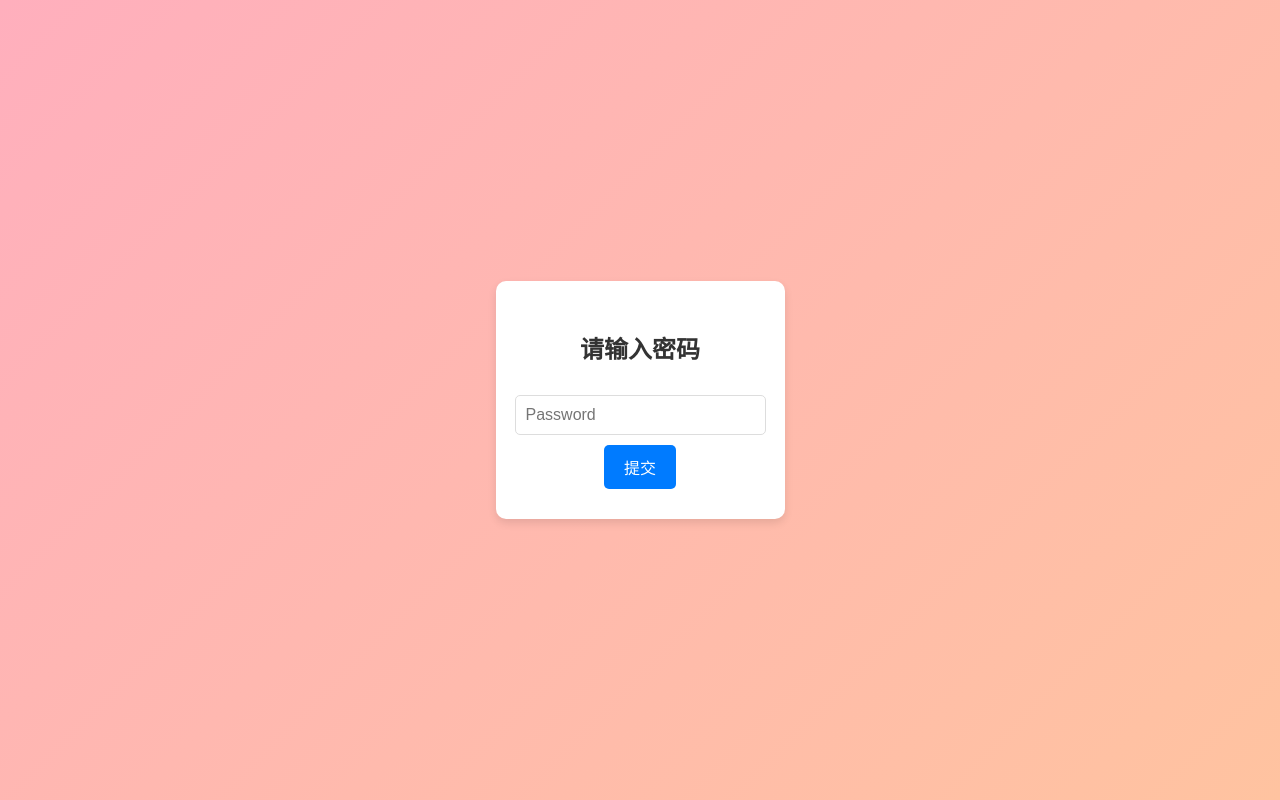
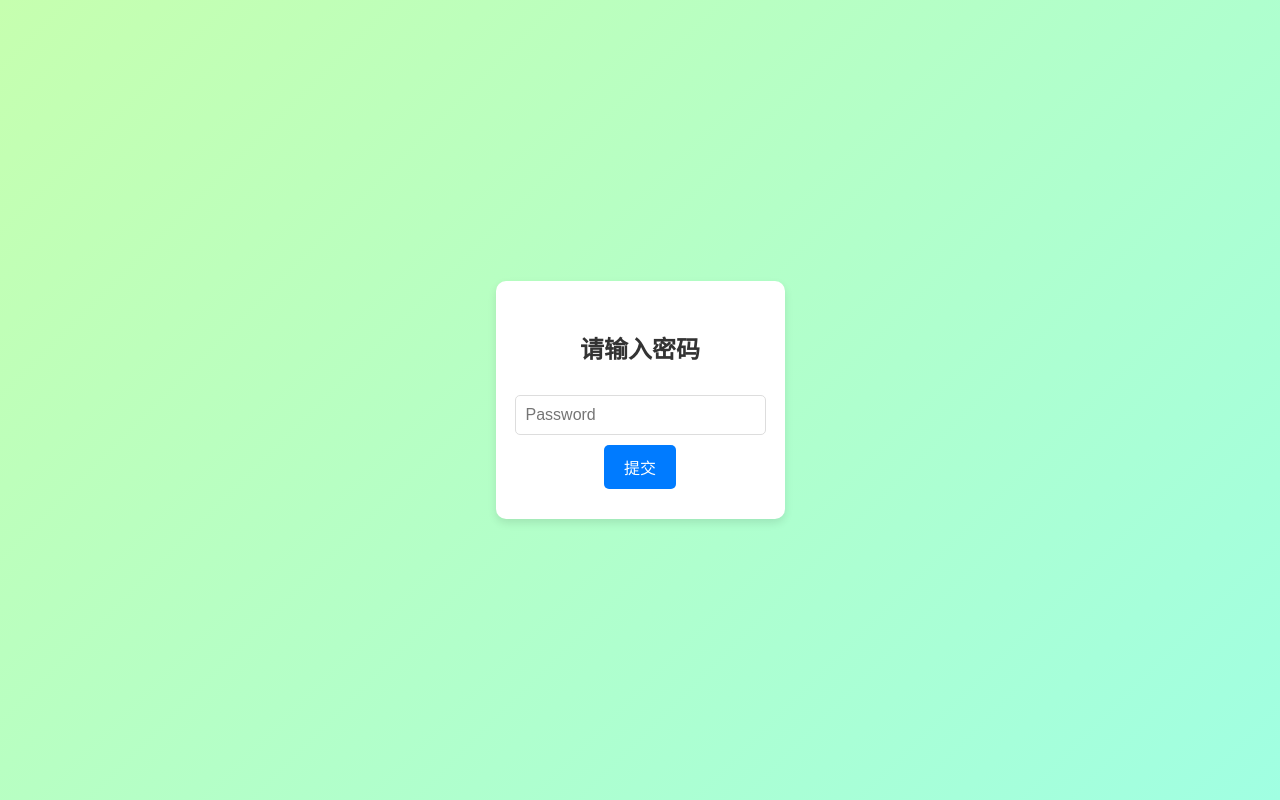
Before and after one commit to Felix-Sterling/tools, a plain HTML site: page confirm.html in a window 1280 px wide. Drawn offline with Linux system fonts and the light colour scheme.

Commit message:
Update confirm.html

```diff
--- a/confirm.html
+++ b/confirm.html
@@ -16,7 +16,7 @@
             justify-content: center;
             align-items: center;
             height: 100vh;
-            background: linear-gradient(135deg, #ffafbd, #ffc3a0);
+            background: linear-gradient(135deg, #c6ffaf, #a0ffe2);
         }
         .password-container {
             display: flex;
```
